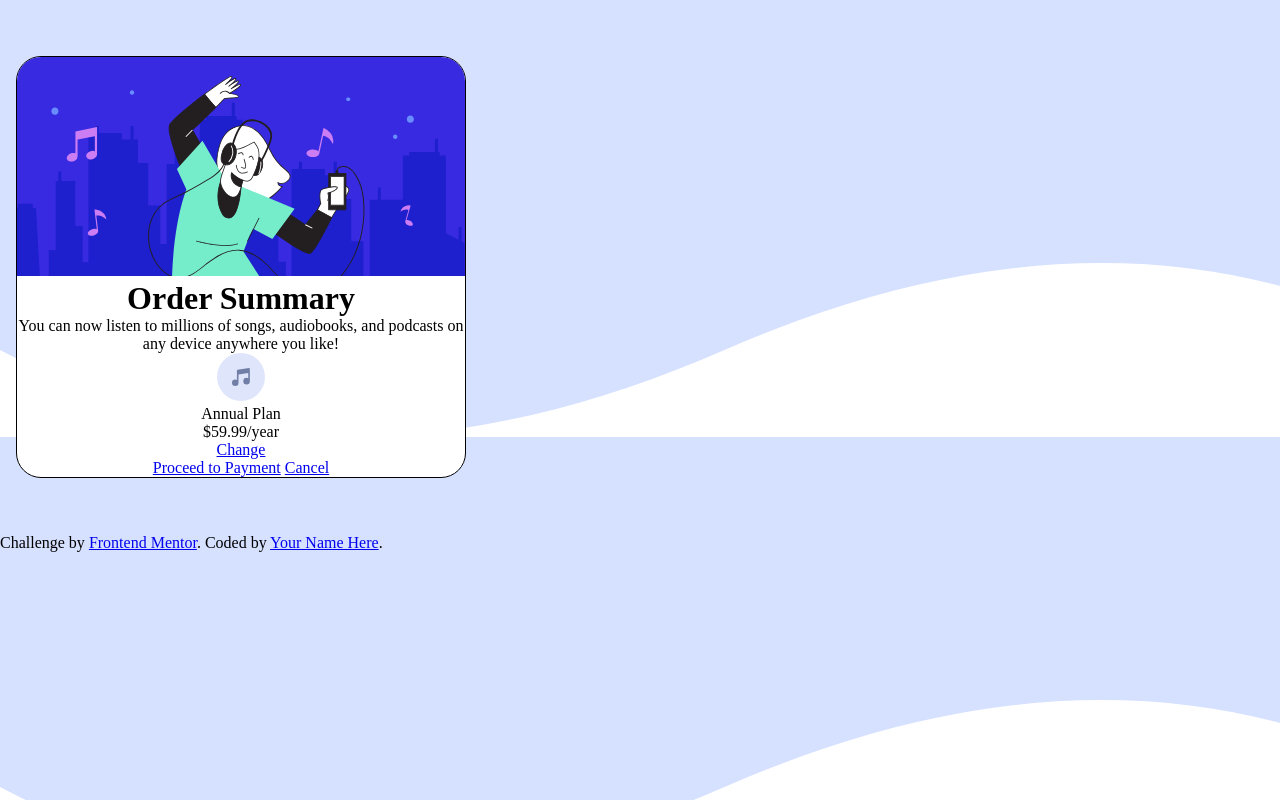
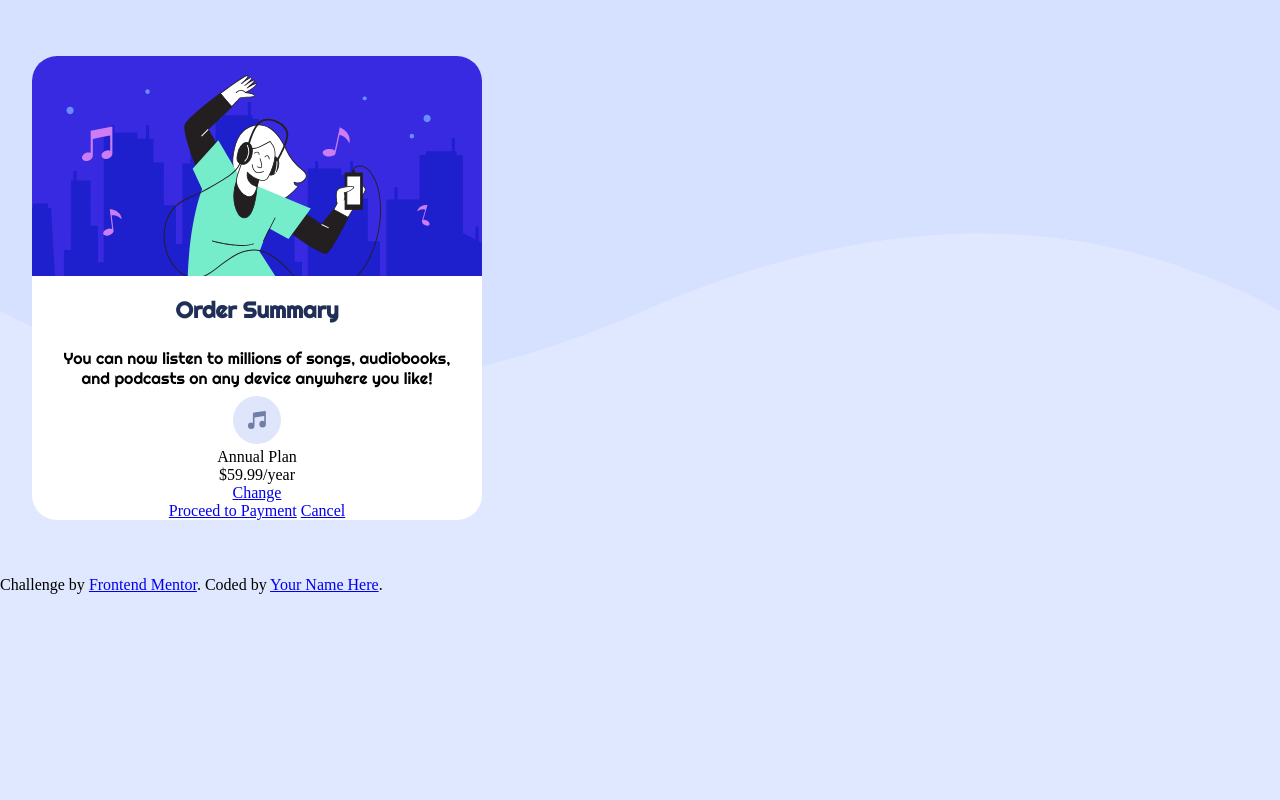
Before and after one commit to alancrisanto/frontmentor, a plain HTML site: page order-summary-component-main/index.html in a window 1280 px wide. Drawn offline with Linux system fonts and the light colour scheme.

Commit message:
set background color and stytled h1

```diff
--- a/order-summary-component-main/styles.css
+++ b/order-summary-component-main/styles.css
@@ -15,17 +15,35 @@
 }
 
 body {
-	background: url(./images/pattern-background-desktop.svg);
+	background-image: url(./images/pattern-background-desktop.svg);
+	background-repeat: no-repeat;
+	background-size: contain;
+	background-color: hsl(225, 100%, 94%);
 }
+
 img {
 	max-width: 100%;
 }
 .card {
-	border: 1px solid;
 	border-radius: 25px;
-	margin: 3.5rem 1rem;
+	margin: 3.5rem 2rem;
 	background-color: white;
 	overflow: hidden;
 	text-align: center;
 	max-width: 450px;
 }
+
+.content h1 {
+	font-family: "Righteous", cursive;
+	font-size: 1.4rem;
+	font-weight: 900;
+	color: hsl(223, 47%, 23%);
+	padding: 1rem;
+}
+
+.content p {
+	font-family: "Righteous", cursive;
+	font-weight: 500;
+	font-size: 16px;
+	padding: 0.5rem 1.5rem;
+}
```
